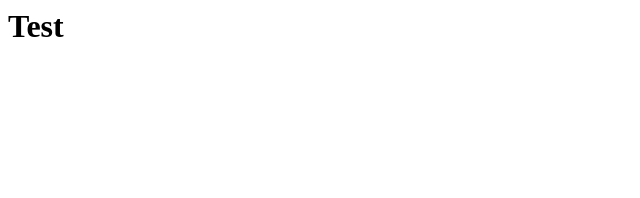
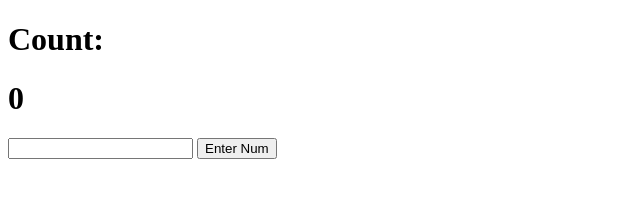
Before and after one commit to BriDeWaltCCC/CountGameWebSite, a plain HTML site: page index.html in a window 1280 px wide. Shown: the whole page, without its empty margins (0-640 px from the left). Drawn offline with Linux system fonts and the light colour scheme.

Commit message:
Update index.html

```diff
--- a/index.html
+++ b/index.html
@@ -1,7 +1,17 @@
-<HMTL>
+<!DOCTYPE html>
+<html lang="en">
 <head>
+    <meta charset="UTF-8">
+    <meta http-equiv="X-UA-Compatible" content="IE=edge">
+    <meta name="viewport" content="width=device-width, initial-scale=1.0">
+    <title>Count Game</title>
 </head>
 <body>
-<h1>Test</h1>
+    <h1>Count: </h1>
+    <h1 id='counter'>0</h1>
+    <form>
+        <input type="text" name="numin" id="numin">
+        <button onclick="">Enter Num</button>
+    </form>
 </body>
-</HTML>
+</html>
```
